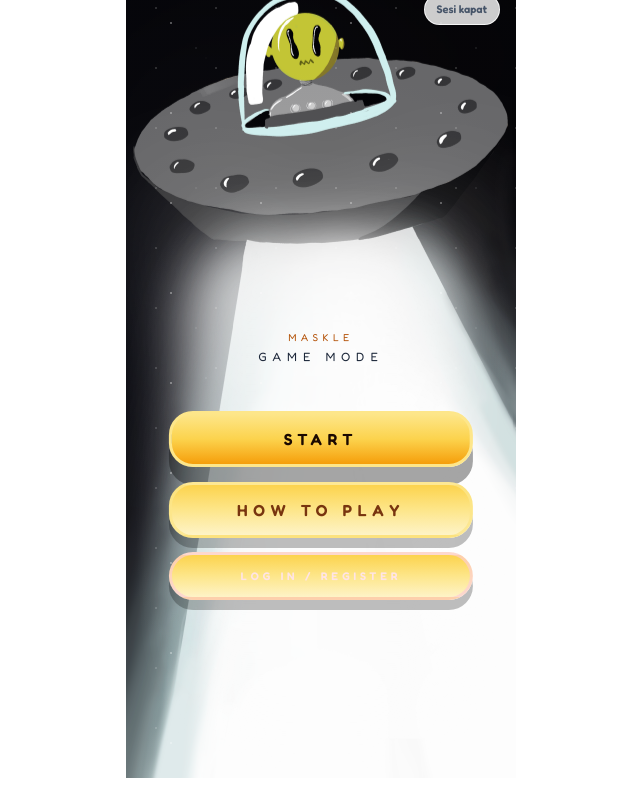
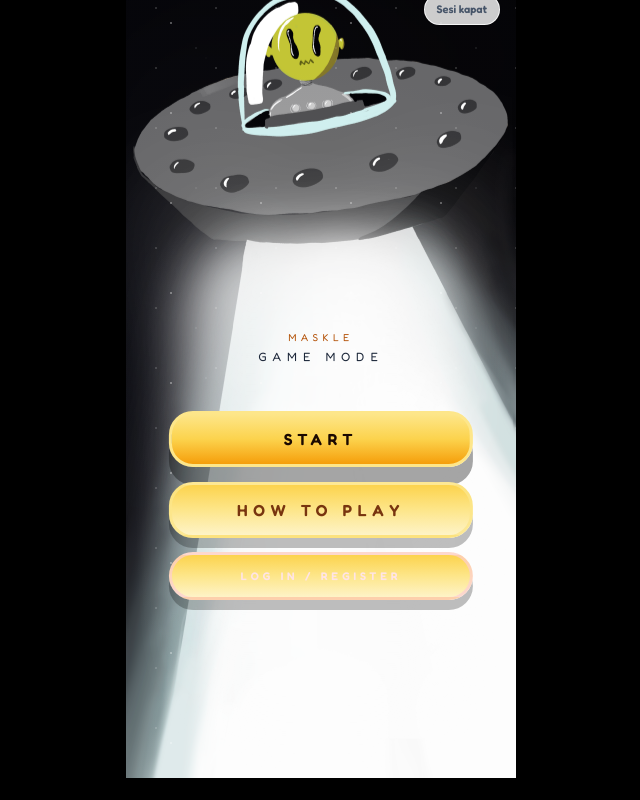
Before and after one commit to tamu-game/yank-the-mask, a Next.js app: page / in a window 1280 px wide. Shown: the whole page, without its empty margins (319-959 px from the left). Built offline with nearby package versions, Linux system fonts and the light colour scheme; no server answers.

Commit message:
arayuz background eklendi

```diff
--- a/src/components/AppShell.tsx
+++ b/src/components/AppShell.tsx
@@ -11,10 +11,12 @@ const BASE_HEIGHT = 844;
 
 export const AppShell = ({
   children,
-  hideBackground = false
+  hideBackground = false,
+  desktopFrameClass = ""
 }: {
   children: ReactNode;
   hideBackground?: boolean;
+  desktopFrameClass?: string;
 }) => {
   useEffect(() => {
     preloadButtonClickSound();
@@ -62,7 +64,9 @@ export const AppShell = ({
   }, []);
 
   return (
-    <div className="fixed inset-0 overflow-hidden text-slate-900">
+    <div
+      className={`app-shell-root fixed inset-0 overflow-hidden text-slate-900 ${desktopFrameClass}`}
+    >
       {!hideBackground && (
         <div className="pointer-events-none fixed inset-0 -z-10 overflow-hidden">
           <div className="absolute -left-24 top-6 h-72 w-72 rounded-full bg-amber-200/60 blur-[120px]" />
--- a/src/components/AppShellClient.tsx
+++ b/src/components/AppShellClient.tsx
@@ -7,6 +7,11 @@ import { AppShell } from "./AppShell";
 export const AppShellClient = ({ children }: { children: ReactNode }) => {
   const pathname = usePathname() ?? "/";
   const isLandingRoute = pathname === "/";
+  const desktopFrameClass = isLandingRoute ? "desktop-frame-login" : "";
 
-  return <AppShell hideBackground={isLandingRoute}>{children}</AppShell>;
+  return (
+    <AppShell hideBackground={isLandingRoute} desktopFrameClass={desktopFrameClass}>
+      {children}
+    </AppShell>
+  );
 };
--- a/src/styles/globals.css
+++ b/src/styles/globals.css
@@ -19,6 +19,12 @@ body {
     radial-gradient(900px 700px at 90% 10%, #ffe2c8 0%, rgba(255, 226, 200, 0) 55%),
     linear-gradient(180deg, #fff2dc 0%, #ffe9d1 55%, #fff3e2 100%);
   min-height: 100%;
+}
+
+@media (min-width: 1024px) {
+  .app-shell-root.desktop-frame-login {
+    background: #000;
+  }
 }
 
 [data-game-root] {
```
